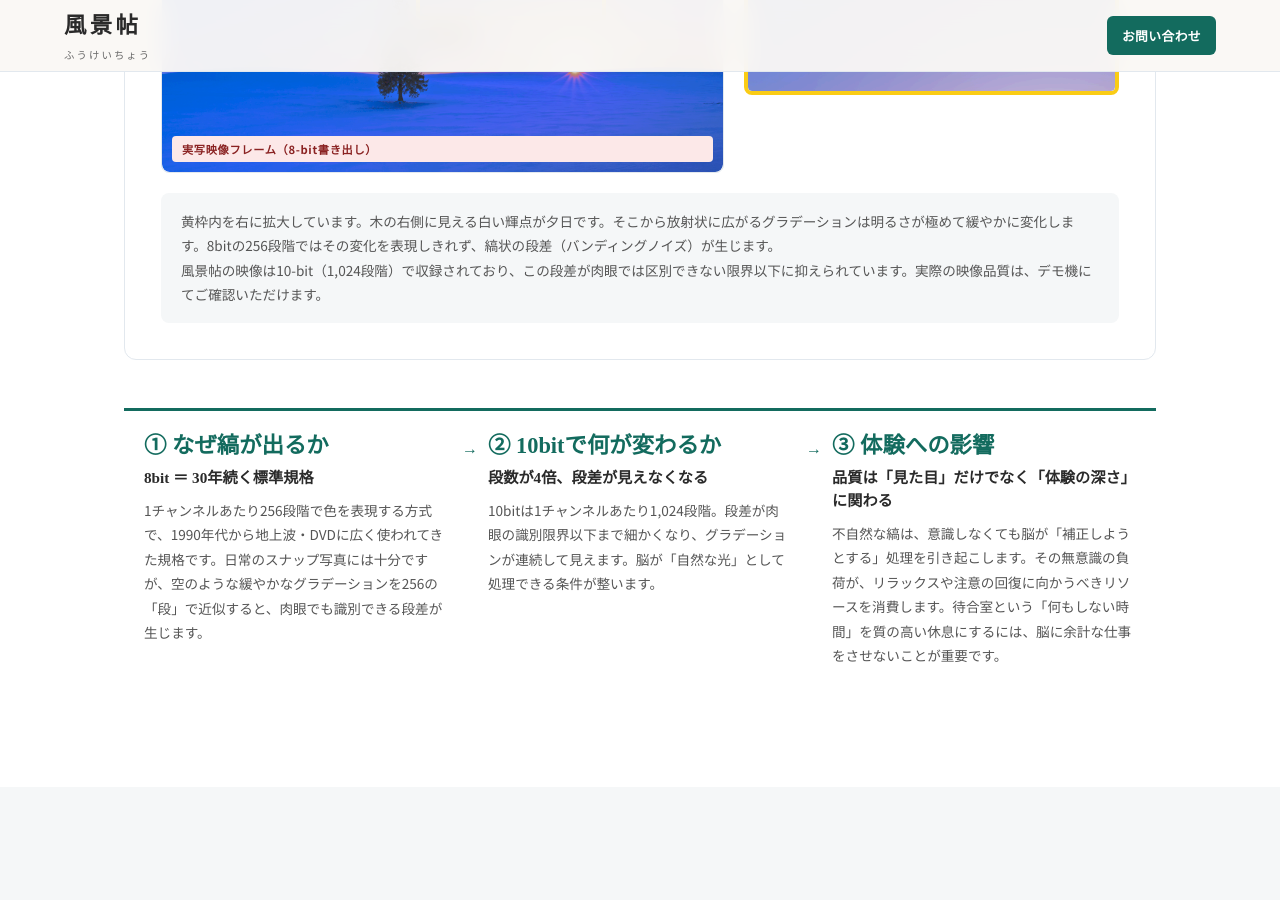
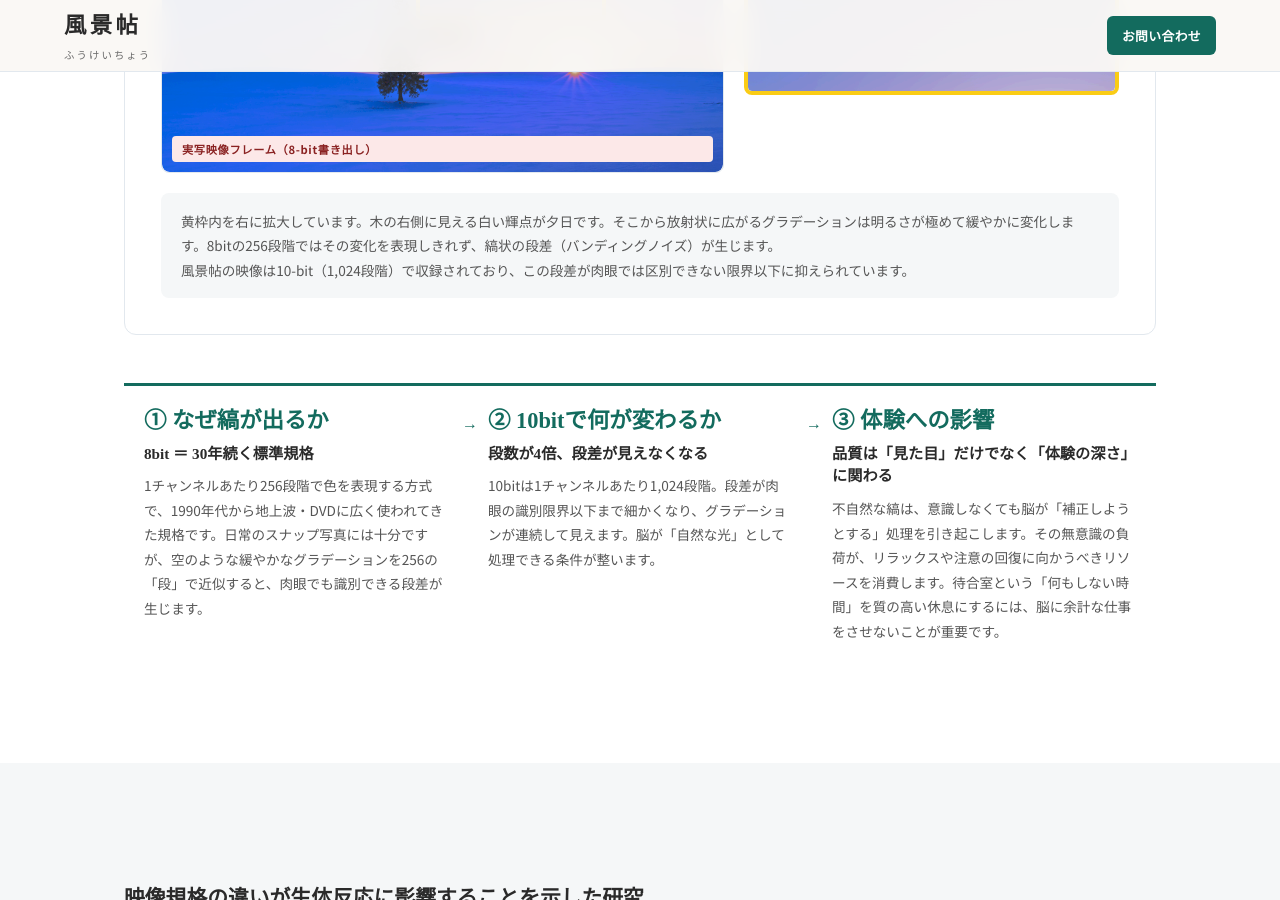
Before and after one commit to dr836gnypeq-ctrl/fukeichou-site, a Jekyll site: the page built from quality.html, in a window 1280 px wide and 900 px high, scrolled down 1051 px. Built offline with Jekyll 4.4.1, drawn with Linux system fonts in a browser that asks for light colours; nearby versions of some CDN libraries.

Commit message:
quality: remove demo machine sentence

```diff
--- a/quality.html
+++ b/quality.html
@@ -127,7 +127,7 @@ canvas.ql-canvas{display:block;width:100%;height:160px}
 
       <p class="ql-banding-note">
         黄枠内を右に拡大しています。木の右側に見える白い輝点が夕日です。そこから放射状に広がるグラデーションは明るさが極めて緩やかに変化します。8bitの256段階ではその変化を表現しきれず、縞状の段差（バンディングノイズ）が生じます。<br>
-        風景帖の映像は10-bit（1,024段階）で収録されており、この段差が肉眼では区別できない限界以下に抑えられています。実際の映像品質は、デモ機にてご確認いただけます。
+        風景帖の映像は10-bit（1,024段階）で収録されており、この段差が肉眼では区別できない限界以下に抑えられています。
       </p>
     </div>
 
```
